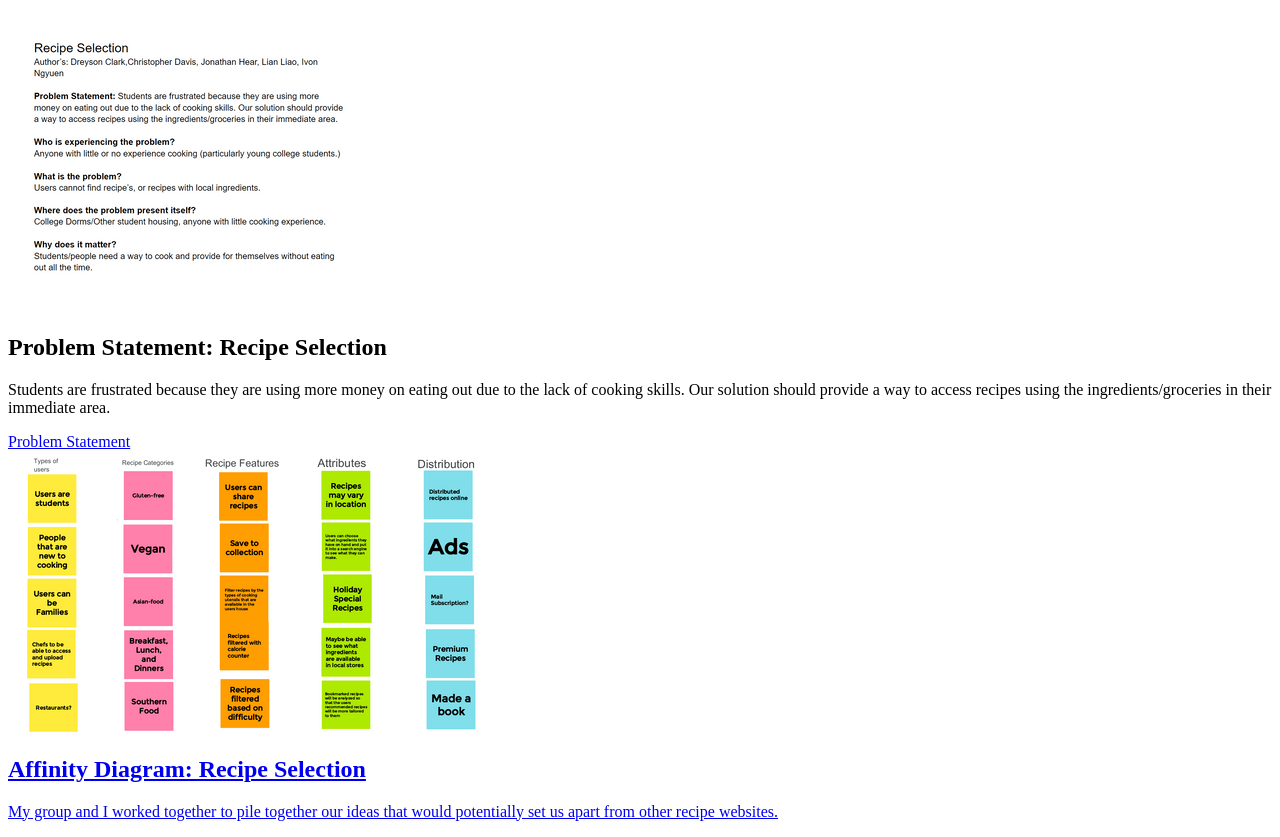
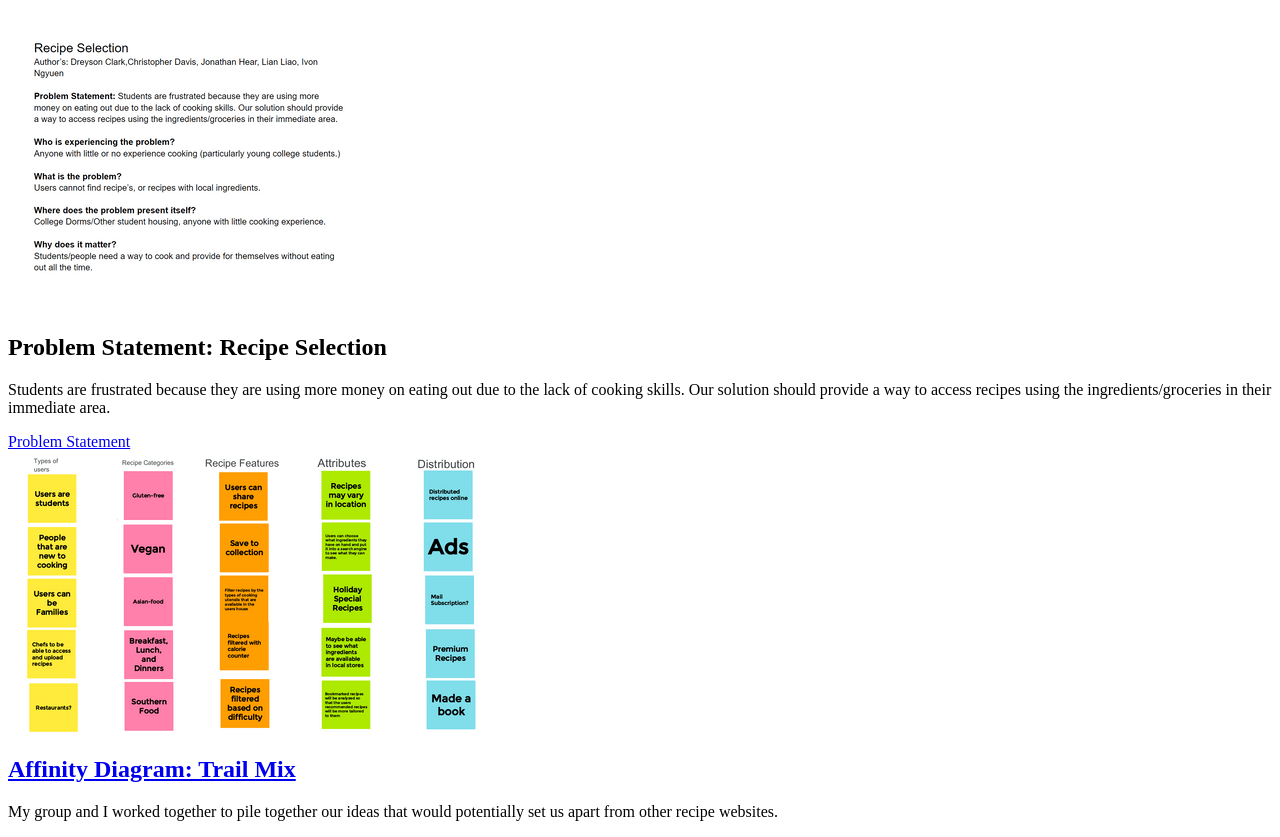
Before and after one commit to JonathanHear/JonathanHear.github.io, a plain HTML site: page index.html in a window 1280 px wide. Shown: the part 79-916 px from the top of the page. Drawn offline with Linux system fonts and the light colour scheme.

Commit message:
Update index.html

```diff
--- a/index.html
+++ b/index.html
@@ -22,7 +22,7 @@
         <section class = "assignment">
             <a href = "files/Affinity Diagram.pdf"><img src="images/Affinity Diagram 1.png"></a>
             <section class = "ass-details">
-                <a href = "files/Affinity Diagram.pdf"><h2>Affinity Diagram: Recipe Selection</h2>
+                <a href = "files/Affinity Diagram.pdf"><h2>Affinity Diagram: Trail Mix</h2></a>
                 <p>
                     My group and I worked together to pile together our ideas that would potentially set us apart from other recipe websites.
                 </p>
```
